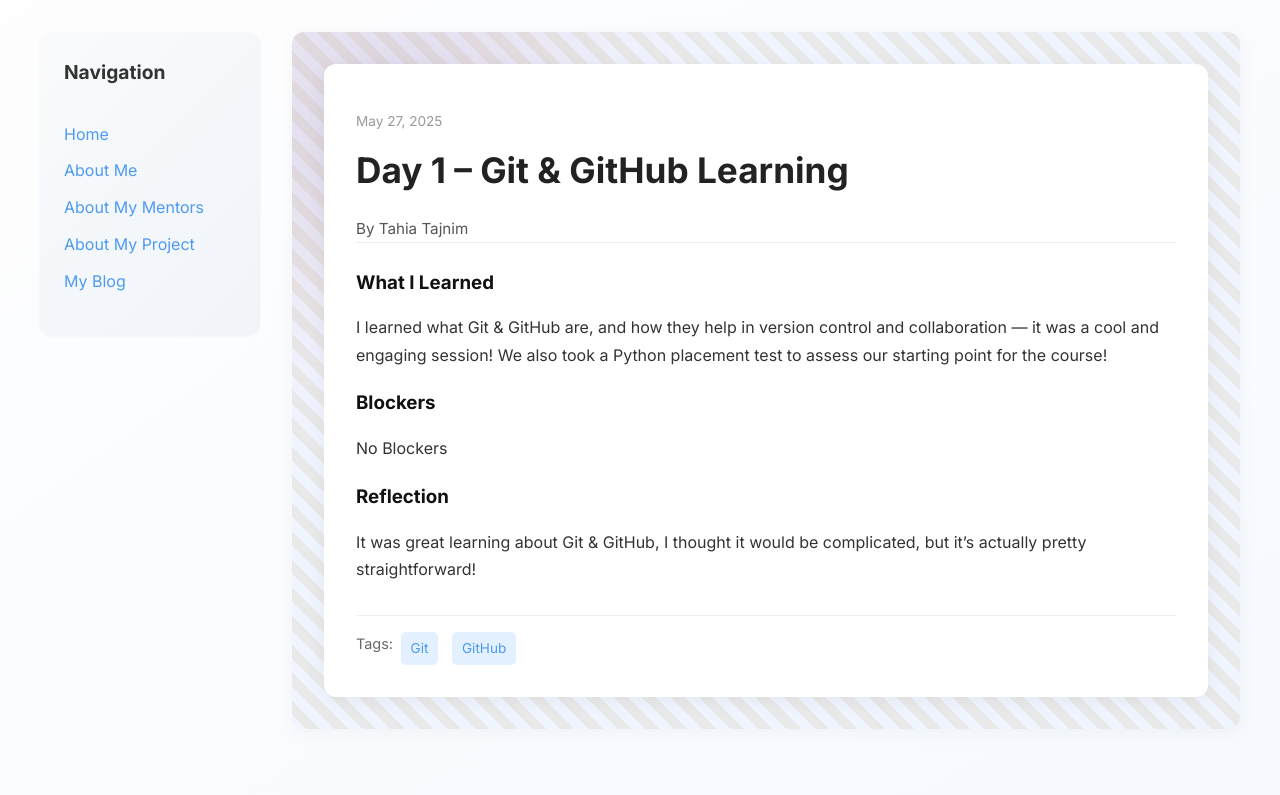
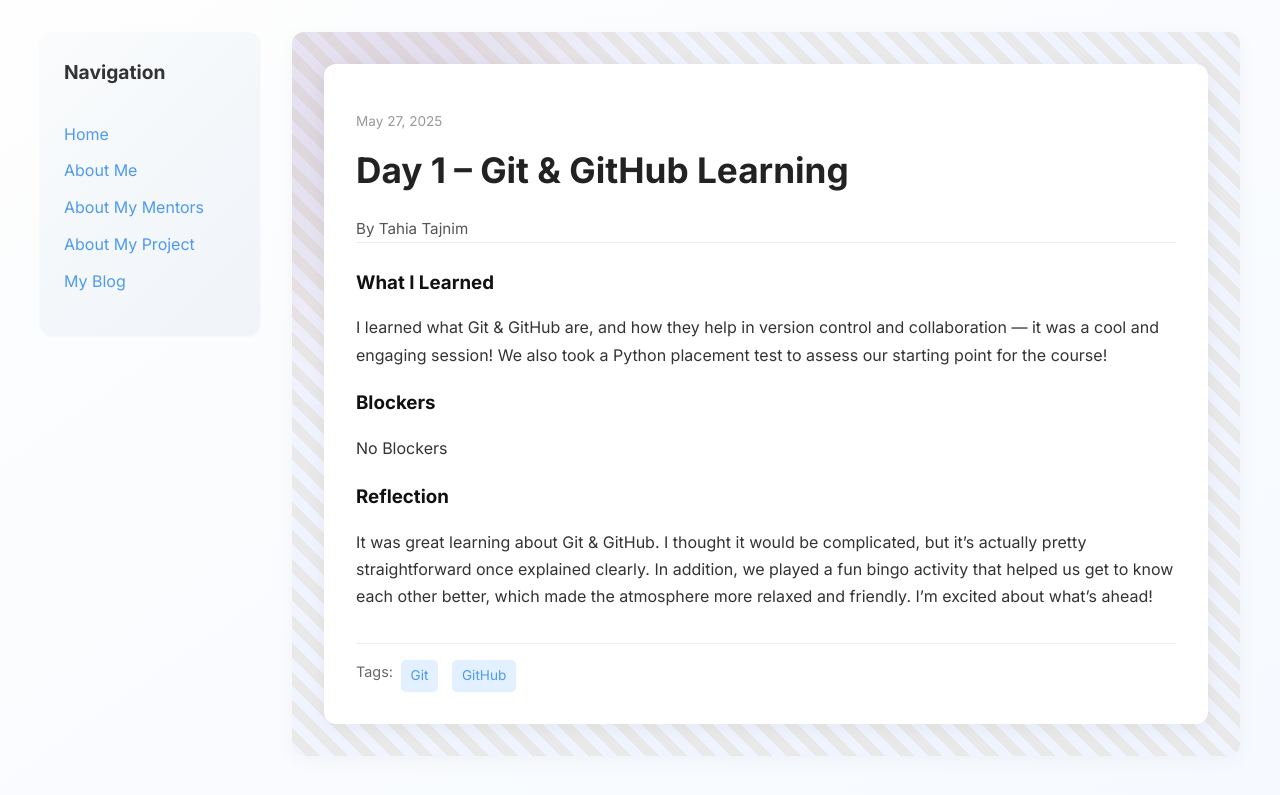
Before and after one commit to Tataj1/Tataj1.github.io, a Jekyll site: the page built from _posts/2025-05-27-day-1.md, in a window 1280 px wide. Shown: the top 795 px of the page. Built offline with Jekyll 4.4.1, drawn with Linux system fonts in a browser that asks for light colours.

Commit message:
Update 2025-05-27-day-1.md

```diff
--- a/_posts/2025-05-27-day-1.md
+++ b/_posts/2025-05-27-day-1.md
@@ -12,5 +12,5 @@ blockers: |
   No Blockers
 
 reflection: |
-  It was great learning about Git & GitHub, I thought it would be complicated, but it's actually pretty straightforward!
+  It was great learning about Git & GitHub. I thought it would be complicated, but it’s actually pretty straightforward once explained clearly. In addition, we played a fun bingo activity that helped us get to know each other better, which made the atmosphere more relaxed and friendly. I’m excited about what’s ahead!
 ---
```
